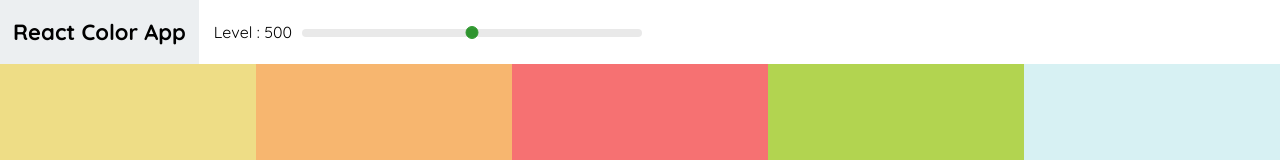
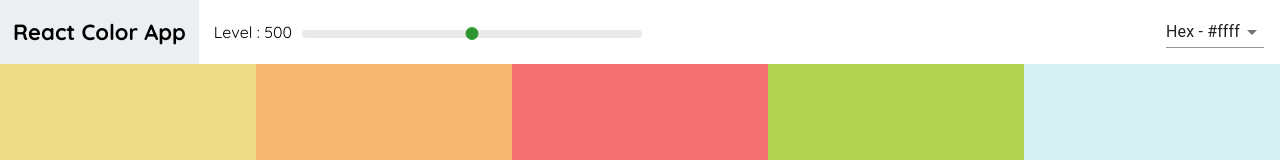
Before and after one commit to muhaidil13/color-app, a React (Create React App) app: page / in a window 1280 px wide. Shown: the top 160 px of the page. Built offline with nearby package versions, Linux system fonts and the light colour scheme.

Commit message:
impement material ui

```diff
--- a/package.json
+++ b/package.json
@@ -3,6 +3,8 @@
   "version": "0.1.0",
   "private": true,
   "dependencies": {
+    "@material-ui/core": "^4.12.4",
+    "@material-ui/icons": "^4.11.3",
     "@testing-library/jest-dom": "^5.16.5",
     "@testing-library/react": "^13.4.0",
     "@testing-library/user-event": "^13.5.0",
--- a/src/Pallets.js
+++ b/src/Pallets.js
@@ -8,9 +8,13 @@
         super(props);
         this.state = {level: 500}
         this.changeLevel = this.changeLevel.bind(this)
+        this.changeFormat = this.changeFormat.bind(this)
     }
     changeLevel(newlevel){
         this.setState({level:newlevel})
+    }
+    changeFormat(e){
+        // alert(e)
     }
     render() {
         const {colors} = this.props.pallets
@@ -22,7 +26,7 @@
 
             <div className='Pallets'>
                 {/* Navbar */}
-                <Navbar level={level} changeLevel={this.changeLevel}/>
+                <Navbar level={level} changeLevel={this.changeLevel} handlechange={this.changeFormat}/>
 
                 <div className='Pallets-Colors'>
                     {/* color Box */}
--- a/src/navbar.css
+++ b/src/navbar.css
@@ -1,3 +1,12 @@
+.slider-container{
+    display: flex;
+    align-items: center;
+    justify-content: space-between;
+}
+.select-container{
+    margin-left: auto;
+    margin-right: 1rem;
+}
 .Navbar{
     display: flex;
     align-items: center;
--- a/src/navbar.js
+++ b/src/navbar.js
@@ -1,10 +1,37 @@
 import React, { Component } from 'react'
 import Slider, { Range } from 'rc-slider';
+import Snackbar from '@material-ui/core/Snackbar';
+import CloseIcon from '@material-ui/icons/Close';
+import IconButton from '@material-ui/core/IconButton';
+import Select from '@material-ui/core/Select';
+import MenuItem from '@material-ui/core/MenuItem';
 import 'rc-slider/assets/index.css';
 import "./navbar.css"
 class Navbar extends Component{
+    constructor(props){
+        super(props);
+        this.state = {
+            format: "hex",
+            open : false,
+        }
+        this.handleFormatchange = this.handleFormatchange.bind(this)
+        this.closeSnack = this.closeSnack.bind(this)
+    }
+    handleFormatchange(e){
+        this.setState({
+            format:e.target.value,
+            open:true
+        })
+        this.props.handlechange(e.target.value)
+    }
+    closeSnack(){
+        this.setState({
+            open:false
+        })
+    }
     render() {
-        const {level, changeLevel} = this.props
+        const {level, changeLevel, handlechange} = this.props
+        const {format} = this.state
         return (
             <header className='Navbar'>
                 <div className='logo'>
@@ -20,9 +47,32 @@
                             max={900}
                             onAfterChange={changeLevel}
                         />
+
                     </div>
+
                 </div>
+                <div className='select-container'>
+                        <Select value={format} onChange={this.handleFormatchange}>
+                            <MenuItem value="hex">Hex - #ffff</MenuItem>
+                            <MenuItem value="rgb">Rgb - rgb(255,255,255)</MenuItem>
+                            <MenuItem value="rgba">Rgba - rgba(255,255,255,1)</MenuItem>
+                        </Select>
+                    </div>
+                    <Snackbar
+                    anchorOrigin={{vertical: "bottom", horizontal:"left"}}
+                    open={this.state.open}
+                    autoHideDuration={3000}
+                    message={<span id='message-id'>Format Change to {format.toUpperCase()}</span>}
+                    ContentProps={{
+                        "aria-describedby":"message-id"
+                    }}
+                    onClose={this.closeSnack}
+                    action={[<IconButton onClick={this.closeSnack} key="close" aria-label='close'>
+                        <CloseIcon/>
+                    </IconButton>]}
+                    />
             </header>
+
         );
     }
 }
```
Also changed, not shown: 2 other files (tests, documents, lock files or other folders).
